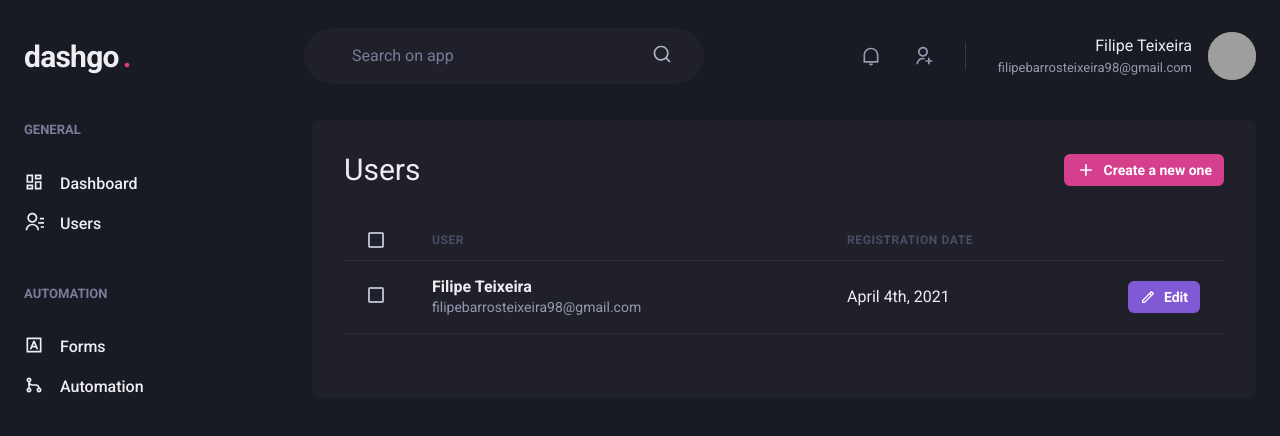
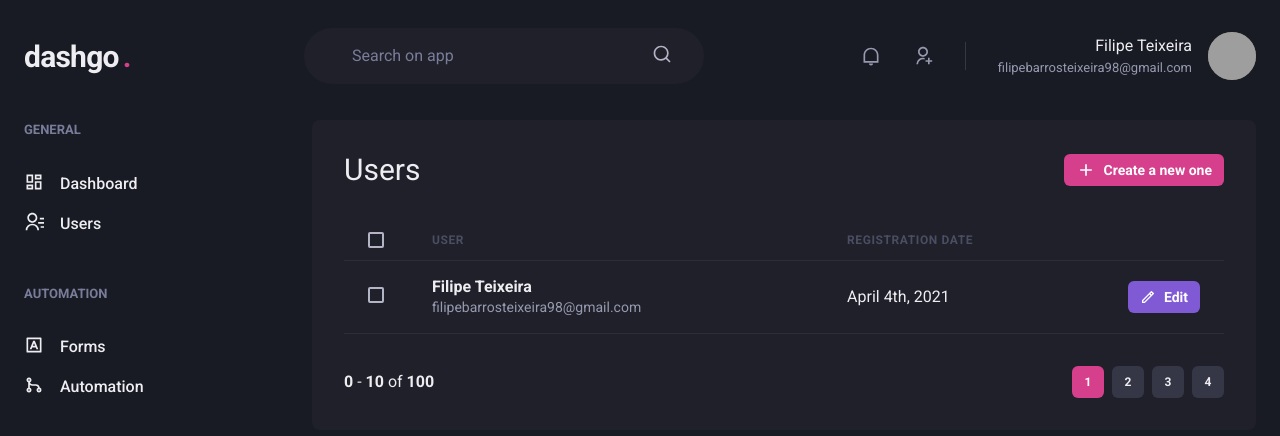
Before and after one commit to filipebteixeira98/dashgo, a Next.js app: page /users in a window 1280 px wide. Shown: the top 436 px of the page. Built offline with nearby package versions, Linux system fonts and the light colour scheme; grey boxes are pictures that could not be loaded.

Commit message:
chore: created pagination component

```diff
--- /dev/null
+++ b/src/components/Pagination.tsx
@@ -0,0 +1,65 @@
+import { Box, Button, Stack } from "@chakra-ui/react";
+
+export function Pagination() {
+  return (
+    <Stack
+      direction="row"
+      mt="8"
+      align="center"
+      justify="space-between"
+      spacing="6"
+    >
+      <Box>
+        <strong>0</strong> - <strong>10</strong> of <strong>100</strong>
+      </Box>
+      <Stack direction="row" spacing="2">
+        <Button
+          size="sm"
+          fontSize="xs"
+          width="4"
+          colorScheme="pink"
+          disabled
+          _disabled={{
+            bg: 'pink.500',
+            cursor: 'default',
+          }}
+        >
+          1
+        </Button>
+        <Button
+          size="sm"
+          fontSize="xs"
+          width="4"
+          bg="gray.700"
+          _hover={{
+            bg: 'gray.500',
+          }}
+        >
+          2
+        </Button>
+        <Button
+          size="sm"
+          fontSize="xs"
+          width="4"
+          bg="gray.700"
+          _hover={{
+            bg: 'gray.500',
+          }}
+        >
+          3
+        </Button>
+        <Button
+          size="sm"
+          fontSize="xs"
+          width="4"
+          bg="gray.700"
+          _hover={{
+            bg: 'gray.500',
+          }}
+        >
+          4
+        </Button>
+      </Stack>
+    </Stack>
+  )
+}
--- a/src/pages/users/index.tsx
+++ b/src/pages/users/index.tsx
@@ -3,6 +3,7 @@
 
 import { Header } from '../../components/Header'
 import { Sidebar } from '../../components/Sidebar'
+import { Pagination } from '../../components/Pagination'
 
 export default function UserList() {
   return (
@@ -66,6 +67,7 @@
               </Tr>
             </Tbody>
           </Table>
+          <Pagination />
         </Box>
       </Flex>
     </Box>
```
